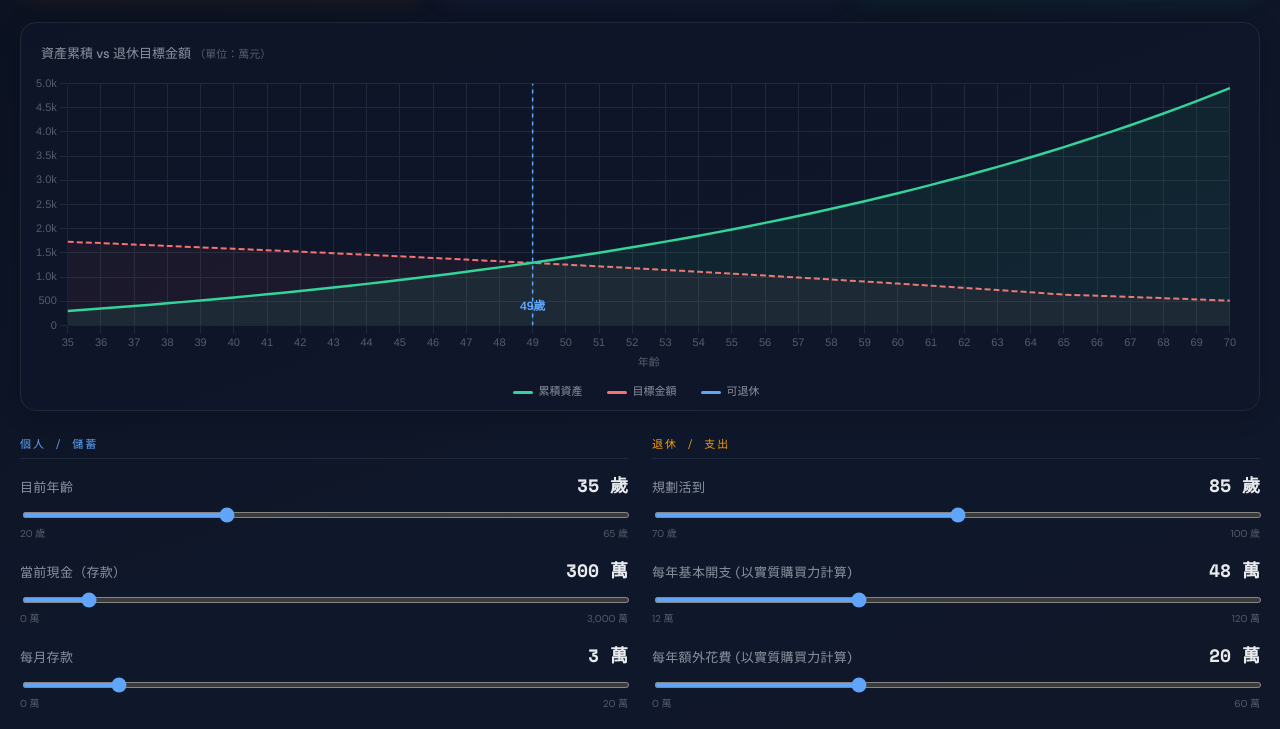
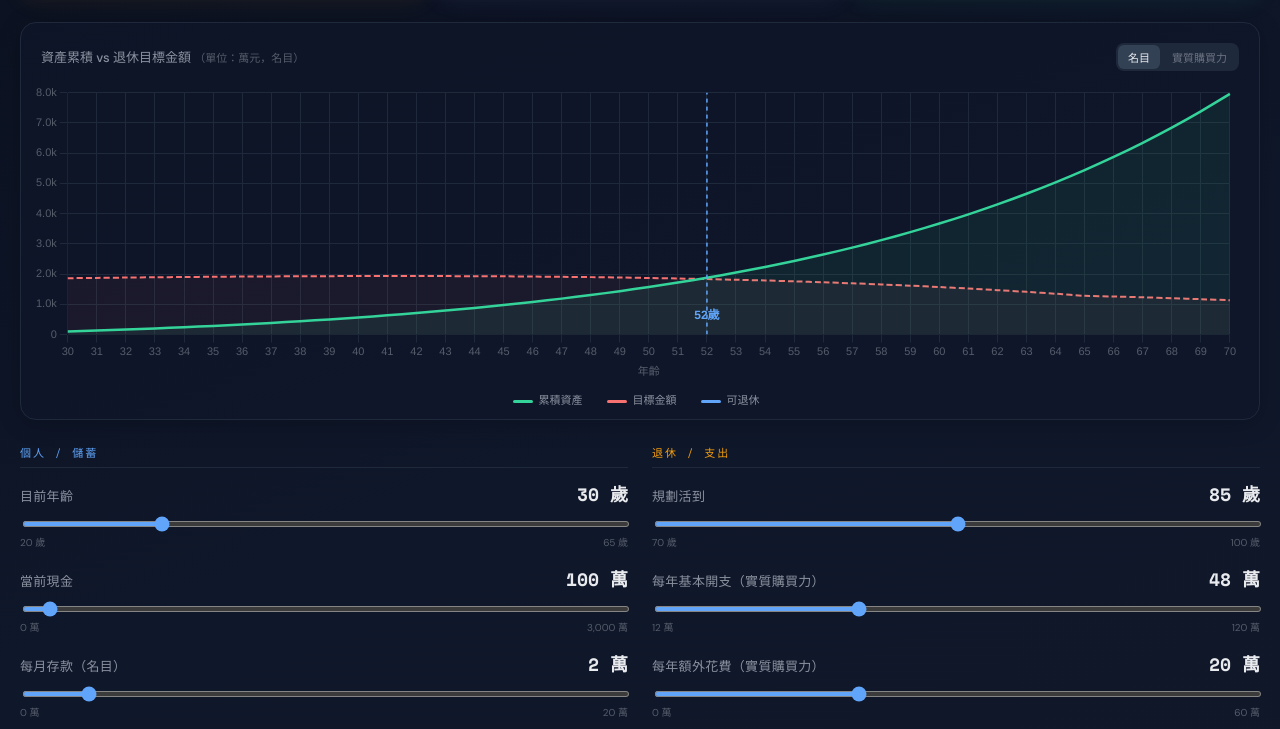
Before and after one commit to Roku-rgb/roku-rgb.github.io, a Vue app in the folder source/when-can-i-retire/: page / in a window 1280 px wide. Shown: the part 419-1148 px from the top of the page. Built offline with nearby package versions, Linux system fonts and the light colour scheme.

Commit message:
show chart with "名目" & "實質購買力"

```diff
--- a/source/when-can-i-retire/src/components/RetirementCalculator.vue
+++ b/source/when-can-i-retire/src/components/RetirementCalculator.vue
@@ -31,7 +31,11 @@ const result = useRetirementCalc(inputs);
     <InfoCards v-if="result.retireDetails" :details="result.retireDetails" />
 
     <!-- Chart -->
-    <RetirementChart :data="result.data" :retire-age="result.retireAge" />
+    <RetirementChart
+      :data="result.data"
+      :retire-age="result.retireAge"
+      :inflation="inputs.inflation.value"
+      :current-age="inputs.currentAge.value" />
 
     <!-- Sliders: top row -->
     <div class="grid-2">
@@ -45,7 +49,7 @@ const result = useRetirementCalc(inputs);
           unit=" 歲" />
         <SliderInput
           v-model="inputs.currentCash.value"
-          label="當前現金（存款）"
+          label="當前現金"
           :min="0"
           :max="3000"
           :step="10"
@@ -53,14 +57,14 @@ const result = useRetirementCalc(inputs);
           :format="fmtMoney" />
         <SliderInput
           v-model="inputs.monthlySave.value"
-          label="每月存款"
+          label="每月存款（名目）"
           :min="0"
           :max="20"
           :step="0.5"
           unit=" 萬" />
         <SliderInput
           v-model="inputs.rSave.value"
-          label="儲蓄期投資報酬率"
+          label="儲蓄期實質報酬率"
           :min="0"
           :max="16"
           :step="0.5"
@@ -77,21 +81,21 @@ const result = useRetirementCalc(inputs);
           unit=" 歲" />
         <SliderInput
           v-model="inputs.eBase.value"
-          label="每年基本開支 (以實質購買力計算)"
+          label="每年基本開支（實質購買力）"
           :min="12"
           :max="120"
           :step="2"
           unit=" 萬" />
         <SliderInput
           v-model="inputs.eExtra.value"
-          label="每年額外花費 (以實質購買力計算)"
+          label="每年額外花費（實質購買力）"
           :min="0"
           :max="60"
           :step="2"
           unit=" 萬" />
         <SliderInput
           v-model="inputs.pension.value"
-          label="年金收入 (以實質購買力計算)"
+          label="年金收入（實質購買力）"
           :min="0"
           :max="60"
           :step="2"
--- a/source/when-can-i-retire/src/components/RetirementChart.vue
+++ b/source/when-can-i-retire/src/components/RetirementChart.vue
@@ -1,6 +1,6 @@
 <script setup lang="ts">
-import { computed } from 'vue'
-import { Line } from 'vue-chartjs'
+import { computed, ref } from "vue";
+import { Line } from "vue-chartjs";
 import {
   Chart as ChartJS,
   CategoryScale,
@@ -10,25 +10,59 @@ import {
   Filler,
   Tooltip,
   Legend,
-} from 'chart.js'
-import annotationPlugin from 'chartjs-plugin-annotation'
-import type { ChartDataPoint } from '../types/retirement'
+} from "chart.js";
+import annotationPlugin from "chartjs-plugin-annotation";
+import type { ChartDataPoint } from "../types/retirement";
 
-ChartJS.register(CategoryScale, LinearScale, PointElement, LineElement, Filler, Tooltip, Legend, annotationPlugin)
+ChartJS.register(
+  CategoryScale,
+  LinearScale,
+  PointElement,
+  LineElement,
+  Filler,
+  Tooltip,
+  Legend,
+  annotationPlugin,
+);
 
 const props = defineProps<{
-  data: ChartDataPoint[]
-  retireAge: number | null
-}>()
+  data: ChartDataPoint[];
+  retireAge: number | null;
+  inflation: number;
+  currentAge: number;
+}>();
+
+const isNominal = ref(true);
+
+const displayData = computed(() => {
+  const inf = props.inflation / 100;
+  return props.data.map((d) => {
+    if (!isNominal.value) {
+      // 實質：assets 和 target 都已是實質值，直接顯示
+      return d;
+    }
+    // 名目：兩邊都乘以 (1+inf)^k
+    const k = d.age - props.currentAge;
+    const factor = Math.pow(1 + inf, k);
+    return {
+      ...d,
+      assets: Math.round(d.assets * factor),
+      target: Math.round(d.target * factor),
+      lmp: Math.round(d.lmp * factor),
+      rp: Math.round(d.rp * factor),
+      surplus: Math.round(d.surplus * factor),
+    };
+  });
+});
 
 const chartData = computed(() => ({
-  labels: props.data.map(d => d.age),
+  labels: displayData.value.map((d) => d.age),
   datasets: [
     {
-      label: '累積資產',
-      data: props.data.map(d => d.assets),
-      borderColor: '#34d399',
-      backgroundColor: 'rgba(52, 211, 153, 0.08)',
+      label: "累積資產",
+      data: displayData.value.map((d) => d.assets),
+      borderColor: "#34d399",
+      backgroundColor: "rgba(52, 211, 153, 0.08)",
       borderWidth: 2.5,
       fill: true,
       pointRadius: 0,
@@ -36,10 +70,10 @@ const chartData = computed(() => ({
       tension: 0.3,
     },
     {
-      label: '目標金額',
-      data: props.data.map(d => d.target),
-      borderColor: '#f87171',
-      backgroundColor: 'rgba(248, 113, 113, 0.05)',
+      label: "目標金額",
+      data: displayData.value.map((d) => d.target),
+      borderColor: "#f87171",
+      backgroundColor: "rgba(248, 113, 113, 0.05)",
       borderWidth: 2,
       borderDash: [6, 3],
       fill: true,
@@ -48,102 +82,130 @@ const chartData = computed(() => ({
       tension: 0.3,
     },
   ],
-}))
+}));
 
 const chartOptions = computed(() => ({
   responsive: true,
   maintainAspectRatio: false,
   interaction: {
-    mode: 'index' as const,
+    mode: "index" as const,
     intersect: false,
   },
   scales: {
     x: {
-      title: { display: true, text: '年齡', color: '#555d6a', font: { size: 11 } },
-      ticks: { color: '#555d6a', font: { size: 11 } },
-      grid: { color: '#1e293b' },
+      title: {
+        display: true,
+        text: "年齡",
+        color: "#555d6a",
+        font: { size: 11 },
+      },
+      ticks: { color: "#555d6a", font: { size: 11 } },
+      grid: { color: "#1e293b" },
     },
     y: {
       ticks: {
-        color: '#555d6a',
+        color: "#555d6a",
         font: { size: 11 },
         callback: (v: number | string) => {
-          const n = Number(v)
-          return n >= 1000 ? `${(n / 1000).toFixed(1)}k` : v
+          const n = Number(v);
+          return n >= 1000 ? `${(n / 1000).toFixed(1)}k` : v;
         },
       },
-      grid: { color: '#1e293b' },
+      grid: { color: "#1e293b" },
     },
   },
   plugins: {
     legend: { display: false },
     tooltip: {
-      backgroundColor: 'rgba(15,23,42,0.95)',
-      borderColor: '#334155',
+      backgroundColor: "rgba(15,23,42,0.95)",
+      borderColor: "#334155",
       borderWidth: 1,
       cornerRadius: 8,
-      titleFont: { size: 14, weight: 'bold' as const },
+      titleFont: { size: 14, weight: "bold" as const },
       bodyFont: { size: 12 },
       padding: 12,
       callbacks: {
         title: (items: { dataIndex: number }[]) => {
-          const idx = items[0]?.dataIndex
-          if (idx === undefined) return ''
-          return `${props.data[idx].age} 歲`
+          const idx = items[0]?.dataIndex;
+          if (idx === undefined) return "";
+          return `${displayData.value[idx].age} 歲`;
         },
         label: (item: { datasetIndex: number; dataIndex: number }) => {
-          const d = props.data[item.dataIndex]
-          if (item.datasetIndex === 0) return `累積資產：${d.assets.toLocaleString()} 萬`
-          return `目標金額：${d.target.toLocaleString()} 萬`
+          const d = displayData.value[item.dataIndex];
+          if (item.datasetIndex === 0)
+            return `累積資產：${d.assets.toLocaleString()} 萬`;
+          return `目標金額：${d.target.toLocaleString()} 萬`;
         },
         afterBody: (items: { dataIndex: number }[]) => {
-          const idx = items[0]?.dataIndex
-          if (idx === undefined) return []
-          const d = props.data[idx]
+          const idx = items[0]?.dataIndex;
+          if (idx === undefined) return [];
+          const d = displayData.value[idx];
           const lines = [
             `　LMP：${d.lmp.toLocaleString()} 萬`,
             `　RP：${d.rp.toLocaleString()} 萬`,
-            d.surplus >= 0 ? '✓ 可退休' : `差距：${Math.abs(d.surplus).toLocaleString()} 萬`,
-          ]
-          return lines
+            d.surplus >= 0
+              ? "✓ 可退休"
+              : `差距：${Math.abs(d.surplus).toLocaleString()} 萬`,
+          ];
+          return lines;
         },
       },
     },
     annotation: props.retireAge
       ? (() => {
-          // CategoryScale 的 x 為類別索引，不是年齡數值；需用「年齡 === retireAge」的索引
-          const retireIndex = props.data.findIndex((d) => d.age === props.retireAge)
-          if (retireIndex < 0) return {}
+          const retireIndex = displayData.value.findIndex(
+            (d) => d.age === props.retireAge,
+          );
+          if (retireIndex < 0) return {};
           return {
             annotations: {
               retireLine: {
-                type: 'line' as const,
+                type: "line" as const,
                 xMin: retireIndex,
                 xMax: retireIndex,
-              borderColor: '#60a5fa',
+                borderColor: "#60a5fa",
                 borderWidth: 1.5,
                 borderDash: [4, 4],
                 label: {
                   display: true,
                   content: `${props.retireAge}歲`,
-                position: 'start' as const,
-                color: '#60a5fa',
-                font: { size: 12, weight: 'bold' as const },
-                backgroundColor: 'transparent',
+                  position: "start" as const,
+                  color: "#60a5fa",
+                  font: { size: 12, weight: "bold" as const },
+                  backgroundColor: "transparent",
                 },
               },
             },
-        }
+          };
         })()
       : {},
   },
-}))
+}));
 </script>
 
 <template>
   <div class="chart-container">
+    <div class="chart-header">
       <div class="chart-title">
-      資產累積 vs 退休目標金額 <span class="chart-unit">（單位：萬元）</span>
+        資產累積 vs 退休目標金額
+        <span class="chart-unit"
+          >（單位：萬元，{{ isNominal ? "名目" : "實質購買力" }}）</span
+        >
+      </div>
+      <div class="toggle-group">
+        <button
+          class="toggle-btn"
+          :class="{ active: isNominal }"
+          @click="isNominal = true">
+          名目
+        </button>
+        <button
+          class="toggle-btn"
+          :class="{ active: !isNominal }"
+          @click="isNominal = false">
+          實質購買力
+        </button>
+      </div>
     </div>
     <div class="chart-wrapper">
       <Line :data="chartData" :options="chartOptions" />
@@ -151,7 +213,9 @@ const chartOptions = computed(() => ({
     <div class="chart-legend">
       <span><span class="legend-line legend-assets"></span>累積資產</span>
       <span><span class="legend-line legend-target"></span>目標金額</span>
-      <span v-if="retireAge"><span class="legend-line legend-retire"></span>可退休</span>
+      <span v-if="retireAge"
+        ><span class="legend-line legend-retire"></span>可退休</span
+      >
     </div>
   </div>
 </template>
@@ -165,16 +229,47 @@ const chartOptions = computed(() => ({
   margin-bottom: 24px;
   box-shadow: 0 4px 24px rgba(0, 0, 0, 0.2);
 }
+.chart-header {
+  display: flex;
+  align-items: center;
+  justify-content: space-between;
+  padding-left: 20px;
+  padding-right: 12px;
+  margin-bottom: 12px;
+}
 .chart-title {
   font-size: 13px;
   color: #8a919e;
-  margin-bottom: 12px;
-  padding-left: 20px;
   font-weight: 500;
 }
 .chart-unit {
   font-size: 11px;
   color: #555d6a;
+}
+.toggle-group {
+  display: flex;
+  background: #1e293b;
+  border-radius: 8px;
+  padding: 2px;
+  gap: 2px;
+}
+.toggle-btn {
+  padding: 4px 10px;
+  font-size: 11px;
+  border: none;
+  border-radius: 6px;
+  cursor: pointer;
+  color: #6b7280;
+  background: transparent;
+  transition: all 0.2s;
+  font-family: inherit;
+}
+.toggle-btn.active {
+  background: #334155;
+  color: #e8eaed;
+}
+.toggle-btn:hover:not(.active) {
+  color: #94a3b8;
 }
 .chart-wrapper {
   height: 300px;
--- a/source/when-can-i-retire/src/composables/useRetirementInputs.ts
+++ b/source/when-can-i-retire/src/composables/useRetirementInputs.ts
@@ -1,9 +1,9 @@
 import { ref } from 'vue'
 
 export function useRetirementInputs() {
-  const currentAge = ref(35)
-  const currentCash = ref(300)
-  const monthlySave = ref(3)
+  const currentAge = ref(30)
+  const currentCash = ref(100)
+  const monthlySave = ref(2)
   const endAge = ref(85)
   const eBase = ref(48)
   const eExtra = ref(20)
```
Lines whose indentation alone changed are shown as unchanged.
